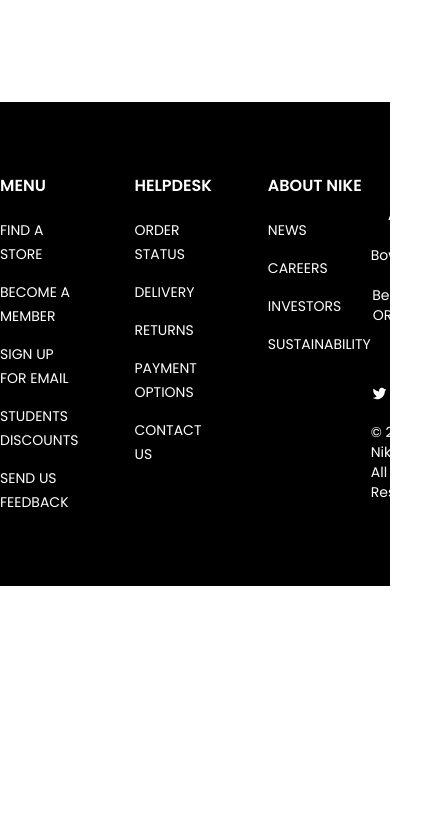
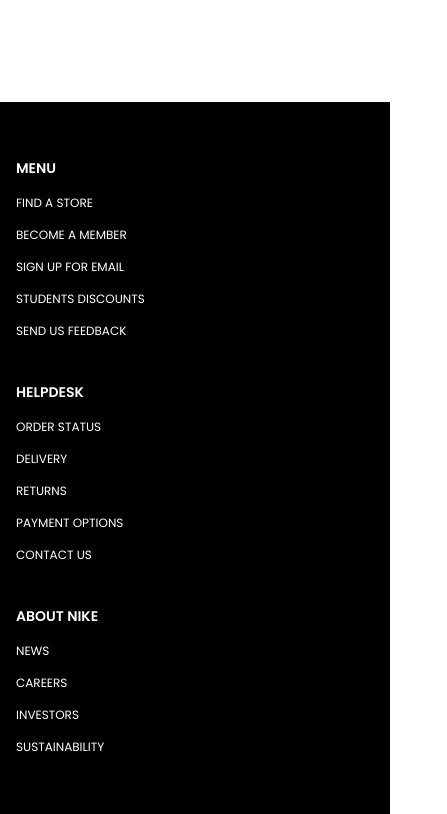
Before and after one commit to HenryAgu/Nike, a Next.js app: page / in a window 390 px wide. Shown: the part 1789-2603 px from the top of the page, 447 px wide, since content can reach past the window. Before the commit the page ends 2375 px from the top, so only its background shows below. Built offline with nearby package versions, Linux system fonts and the light colour scheme; a web font is replaced by a local one.

Commit message:
feat: footer for mobilr

```diff
--- a/src/components/layout/Footer.tsx
+++ b/src/components/layout/Footer.tsx
@@ -77,18 +77,18 @@
 
 const Footer = () => {
   return (
-    <footer className="bg-black text-white lg:px-20 xl:px-24 py-18 font-poppins flex items-center justify-between">
-      <div className="flex gap-x-14">
-        <div className="flex flex-col gap-y-5">
-          <p className="text-base font-semibold text-white tracking-[-2%]">
+    <footer className="bg-black text-white px-4 lg:px-20 xl:px-24 py-14 lg:py-18 font-poppins flex flex-col gap-y-14 lg:flex-row lg:items-center justify-between">
+      <div className="flex lg:flex-row flex-col gap-y-10 gap-x-14">
+        <div className="flex flex-col gap-y-3 lg:gap-y-5">
+          <p className="text-sm lg:text-base font-semibold text-white tracking-[-2%]">
             MENU
           </p>
-          <ul className="flex flex-col gap-y-3.5">
+          <ul className="flex flex-col gap-y-2 lg:gap-y-3.5">
             {menuLinks.map((item) => (
               <li key={item.title}>
                 <Link
                   href={item.path}
-                  className="uppercase text-sm font-normal text-white tracking-[-2%]"
+                  className="uppercase text-xs lg:text-sm font-normal text-white tracking-[-2%]"
                 >
                   {item.title}
                 </Link>
@@ -96,16 +96,16 @@
             ))}
           </ul>
         </div>
-        <div className="flex flex-col gap-y-5">
-          <p className="text-base font-semibold text-white tracking-[-2%]">
+        <div className="flex flex-col gap-y-3 lg:gap-y-5">
+          <p className="text-sm lg:text-base font-semibold text-white tracking-[-2%]">
             HELPDESK
           </p>
-          <ul className="flex flex-col gap-y-3.5">
+          <ul className="flex flex-col gap-y-2 lg:gap-y-3.5">
             {helpDesk.map((item) => (
               <li key={item.title}>
                 <Link
                   href={item.path}
-                  className="uppercase text-sm font-normal text-white tracking-[-2%]"
+                  className="uppercase text-xs lg:text-sm font-normal text-white tracking-[-2%]"
                 >
                   {item.title}
                 </Link>
@@ -113,16 +113,16 @@
             ))}
           </ul>
         </div>
-        <div className="flex flex-col gap-y-5">
-          <p className="text-base font-semibold text-white tracking-[-2%]">
+        <div className="flex flex-col gap-y-3 lg:gap-y-5">
+          <p className="text-sm lg:text-base font-semibold text-white tracking-[-2%]">
             ABOUT NIKE
           </p>
-          <ul className="flex flex-col gap-y-3.5">
+          <ul className="flex flex-col gap-y-2 lg:gap-y-3.5">
             {aboutNike.map((item) => (
               <li key={item.title}>
                 <Link
                   href={item.path}
-                  className="uppercase text-sm font-normal text-white tracking-[-2%]"
+                  className="uppercase text-xs lg:text-sm font-normal text-white tracking-[-2%]"
                 >
                   {item.title}
                 </Link>
@@ -131,14 +131,14 @@
           </ul>
         </div>
       </div>
-      <div className="flex flex-col items-end gap-y-5">
+      <div className="flex flex-col items-end gap-y-3.5 lg:gap-y-5">
         <div className="text-right">
-          <p className="font-normal text-sm text-white tracking-[-2%]">
+          <p className="font-normal text-xs lg:text-sm text-white tracking-[-2%]">
             <span className="font-semibold">Primary Address</span> <br /> One
             Bowerman Drive <br /> Beaverton, OR 97005-6453 <br /> USA
           </p>
         </div>
-        <div className="flex items-center gap-x-3">
+        <div className="flex items-center gap-x-1.5 lg:gap-x-3">
           <Link href="">
             <Image
               src={TwitterIcon}
@@ -161,7 +161,7 @@
             />
           </Link>
         </div>
-        <p className="text-sm font-normal text-white tracking-[-2%]">
+        <p className="text-xs lg:text-sm font-normal text-white tracking-[-2%]">
           © 2022 Nike, Inc. All Rights Reserved
         </p>
       </div>
```
